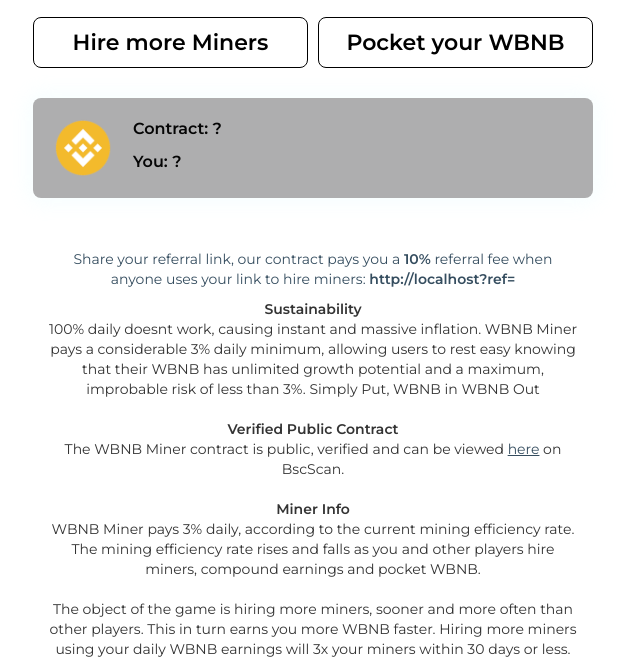
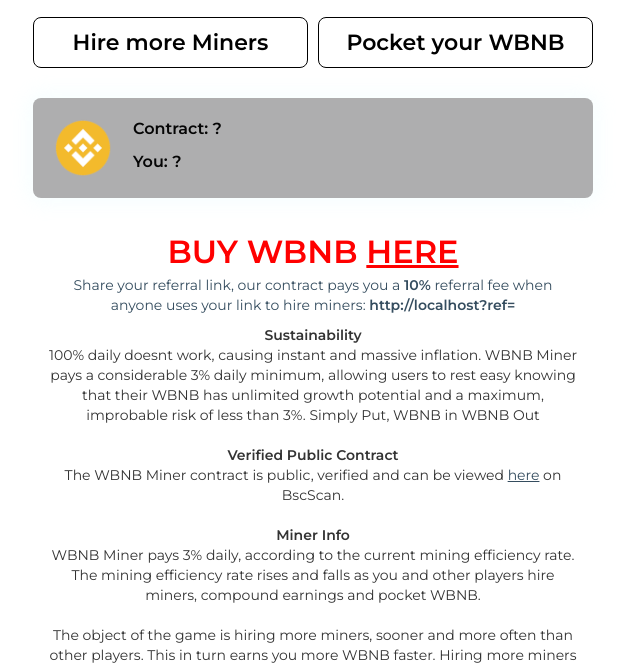
Before and after one commit to wolvenblade1/Wolvenblade1.github.io, a plain HTML site: page index.html in a window 1280 px wide. Shown: the part 719-1384 px from the top of the page, without its empty margins (327-967 px from the left). Drawn offline with Linux system fonts and the light colour scheme.

Commit message:
Update index.html

```diff
--- a/index.html
+++ b/index.html
@@ -191,6 +191,7 @@
 							<div class="col-md-12">
 								<font style="font-size:14px">
 									<center><p>
+                                                                                <b style="font-size: xx-large;color:red">BUY WBNB <a href="https://pancakeswap.finance/swap?inputCurrency=0xbb4cdb9cbd36b01bd1cbaebf2de08d9173bc095c"><u style="color:red">HERE</u></b></a>
 										<br>Share your referral link, our contract pays you a <b>10%</b> referral fee when anyone uses your link to hire miners: <b><a id="playerreflink" onclick="copyRef()">?
 										<p></p><input id="copytextthing" style="display:none;" type="text" value="Hello Worldfdgerh"></a></b>
 										<b>Sustainability</b>
```
